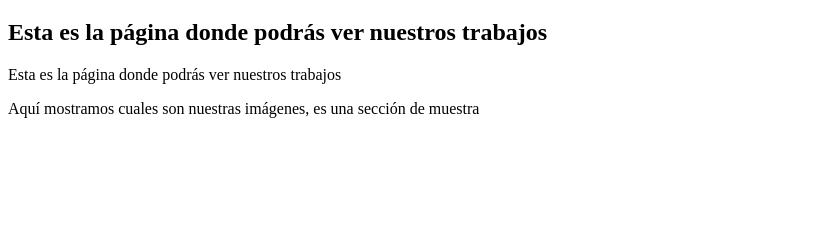
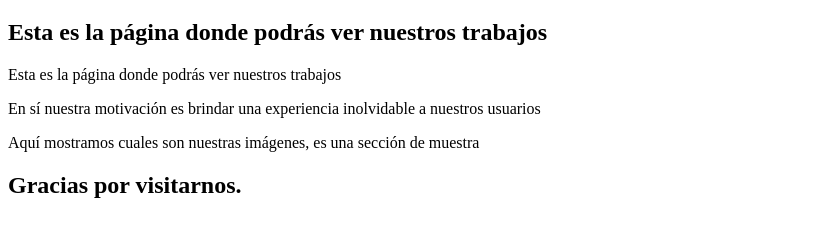
Before and after one commit to mariofhdez/pagina-web, a plain HTML site: page index.html in a window 1280 px wide. Shown: the part 61-298 px from the top of the page, without its empty margins (0-836 px from the left). Drawn offline with Linux system fonts and the light colour scheme.

Commit message:
Se actualiza para merge Main

```diff
--- a/index.html
+++ b/index.html
@@ -8,6 +8,8 @@
         <h1>Bienvenido a la web del Estudio Fotográfico Fotocol2000</h1>
         <h2>Esta es la página donde podrás ver nuestros trabajos</h2>
         <p>Esta es la página donde podrás ver nuestros trabajos</p>
+        <p>En sí nuestra motivación es brindar una experiencia inolvidable a nuestros usuarios</p>
         <p>Aquí mostramos cuales son nuestras imágenes, es una sección de muestra</p>
+        <h2>Gracias por visitarnos.</h2>
     </body>
 </html>
```
